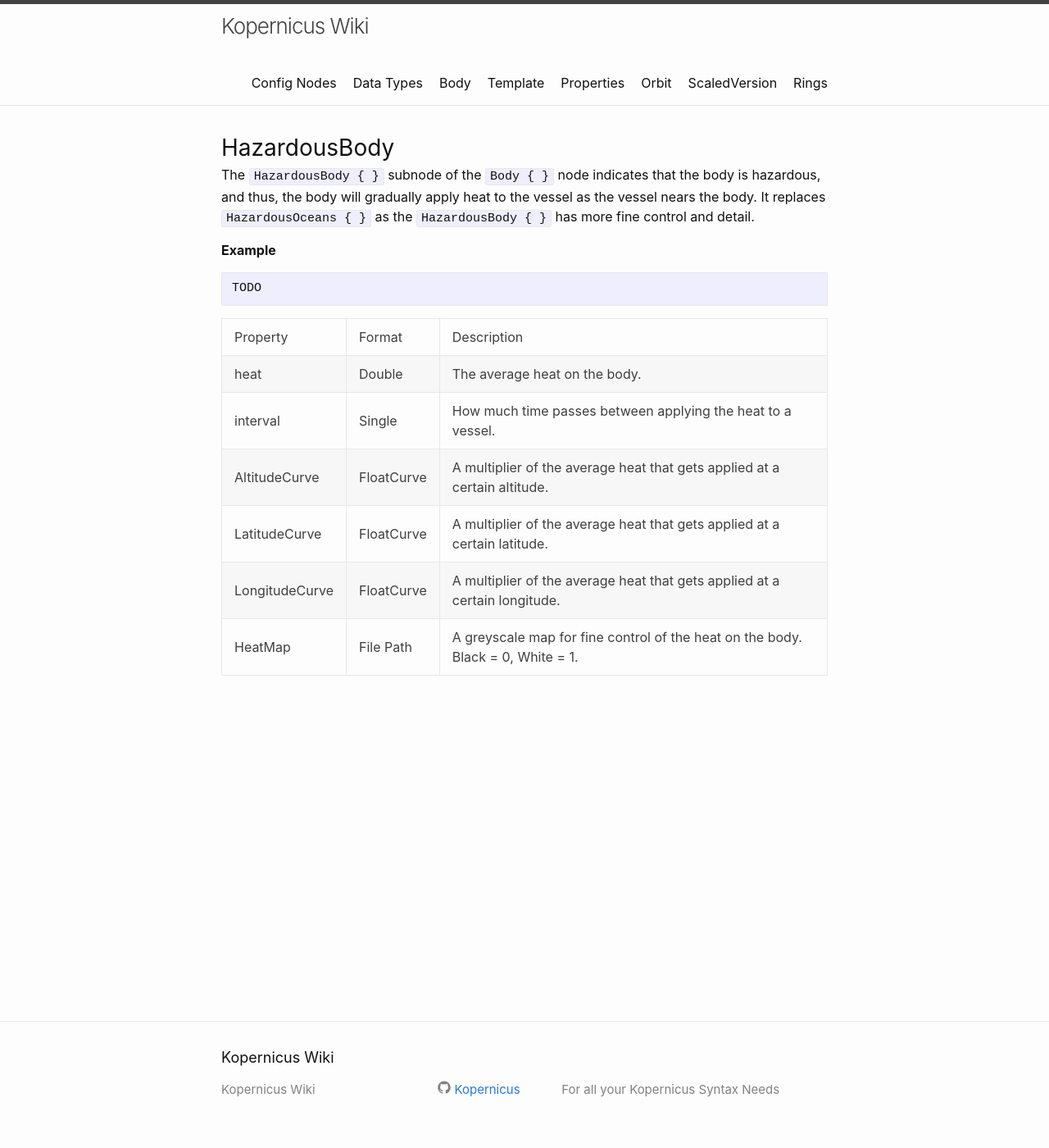
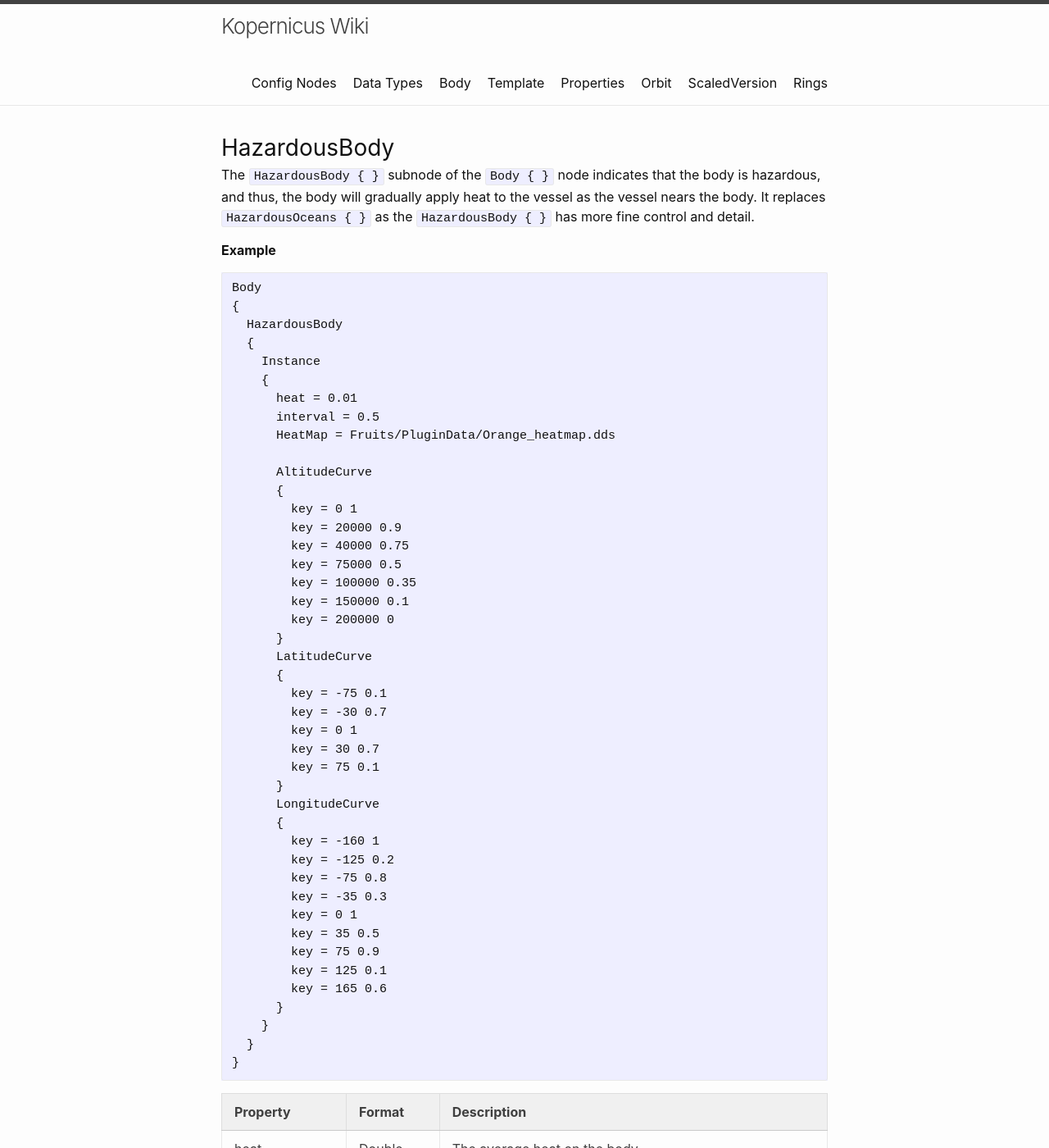
Before and after one commit to Kopernicus/wiki, a Jekyll site: the page built from main/HazardousBody.md, in a window 1280 px wide and 1400 px high. Shown: the whole window at 82% size. Built offline with Jekyll 4.4.1, drawn with Linux system fonts in a browser that asks for light colours.

Commit message:
Minor fixes

````diff
--- a/main/HazardousBody.md
+++ b/main/HazardousBody.md
@@ -7,10 +7,53 @@ The `HazardousBody { }` subnode of the `Body { }` node indicates that the body i
 
 **Example**
 ```
-TODO
+Body
+{
+  HazardousBody
+  {
+    Instance
+    {
+      heat = 0.01
+      interval = 0.5
+      HeatMap = Fruits/PluginData/Orange_heatmap.dds
+
+      AltitudeCurve
+      {
+        key = 0 1
+        key = 20000 0.9
+        key = 40000 0.75
+        key = 75000 0.5
+        key = 100000 0.35
+        key = 150000 0.1
+        key = 200000 0
+      }
+      LatitudeCurve
+      {
+        key = -75 0.1
+        key = -30 0.7
+        key = 0 1
+        key = 30 0.7
+        key = 75 0.1
+      }
+      LongitudeCurve
+      {
+        key = -160 1
+        key = -125 0.2
+        key = -75 0.8
+        key = -35 0.3
+        key = 0 1
+        key = 35 0.5
+        key = 75 0.9
+        key = 125 0.1
+        key = 165 0.6
+      }
+    }
+  }
+}
 ```
 
 |Property|Format|Description|
+|--------|------|-----------|
 |heat|Double|The average heat on the body.|
 |interval|Single|How much time passes between applying the heat to a vessel.|
 |AltitudeCurve|FloatCurve|A multiplier of the average heat that gets applied at a certain altitude.|
````
Also changed, not shown: index.md (+1 -1 lines), main/ScaledVersion/Material.md (+4 -3 lines), README.md.
